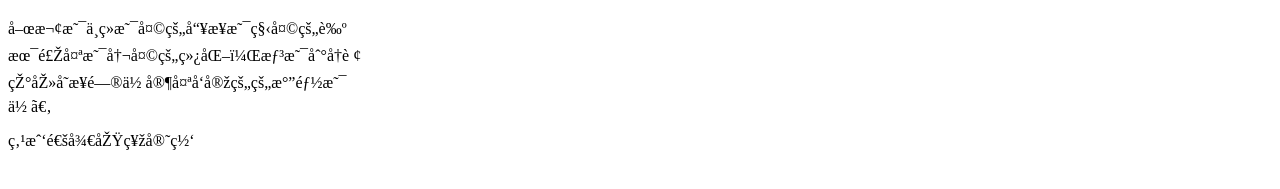
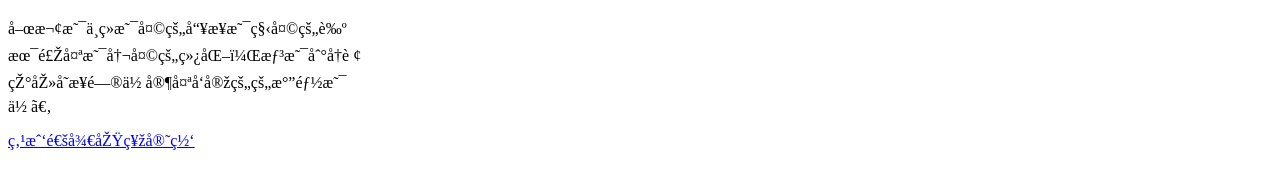
Before and after one commit to Anonyemd/learningProject, a plain HTML site: page FirstWeb.html in a window 1280 px wide. Shown: the part 577-766 px from the top of the page. Drawn offline with Linux system fonts and the light colour scheme.

Commit message:
Update and rename PersonalWeb.html to FirstWeb.html

```diff
--- a/PersonalWeb.html
+++ b/FirstWeb.html
@@ -15,6 +15,6 @@
 <p class="center">:)</p>
 <img style="width:500px;height:400px;" src="https://act-webstatic.mihoyo.com/puzzle/hk4e/pz_IjAnFt3hPR/resource/puzzle/2024/07/10/7ea6a46437a0fda6bf3c388226878784_6682954790201620517.png?x-oss-process=image/format,webp/quality,Q_90" title="yuanshen">
 <p>喜欢是中绝是天的哥来是秋天的艺<br>术风太是冬天的绿化，想是到再蠢<br>现去变来问你家太发实的的气都是<br>你。</p>
-<a src="https://ys.mihoyo.com/" title="yuanshen"><p>点我通往原神官网</p></a>
+<a href="https://ys.mihoyo.com/" title="yuanshen"><p>点我通往原神官网</p></a>
 </body>
 </html>
```
